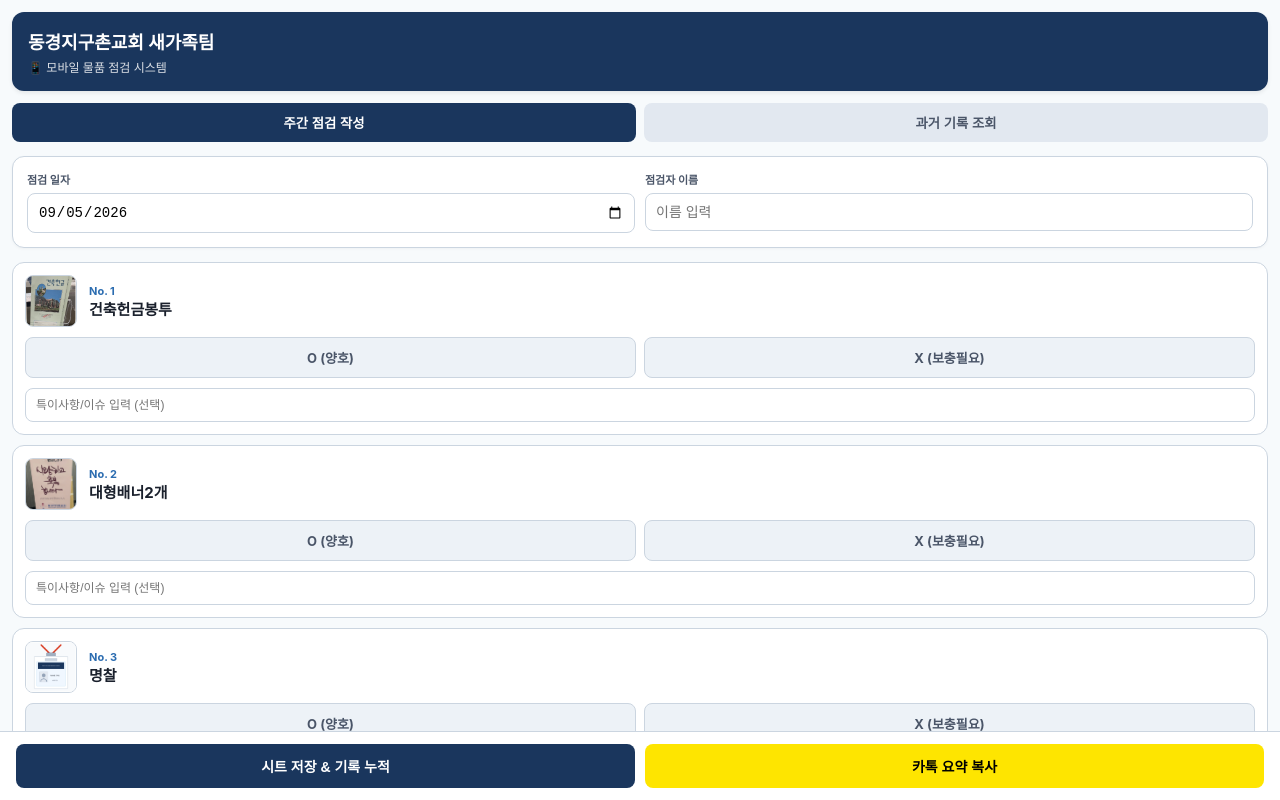
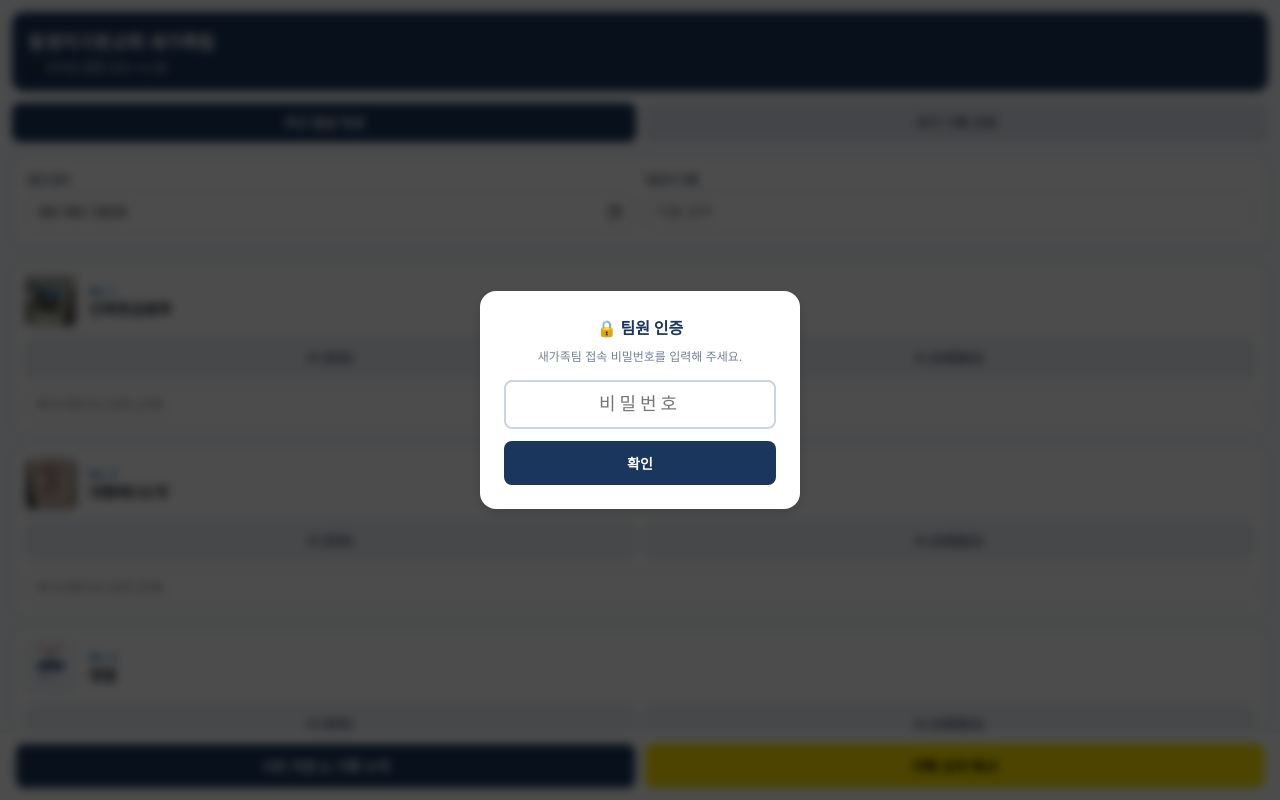
Before and after one commit to danielchung-jp/church-welcome-checklist, a plain HTML site: page index.html in a window 1280 px wide. Shown: the top 800 px of the page. Drawn offline with Linux system fonts and the light colour scheme.

Commit message:
Add files via upload

```diff
--- a/index.html
+++ b/index.html
@@ -21,6 +21,51 @@
             color: var(--text);
             padding: 12px;
             padding-bottom: 90px;
+        }
+
+        /* 비밀번호 모달 스타일 */
+        #auth-modal {
+            position: fixed;
+            top: 0; left: 0; right: 0; bottom: 0;
+            background: rgba(0, 0, 0, 0.7);
+            backdrop-filter: blur(5px);
+            display: flex;
+            align-items: center;
+            justify-content: center;
+            z-index: 1000;
+        }
+        .auth-card {
+            background: white;
+            padding: 24px;
+            border-radius: 16px;
+            width: 85%;
+            max-width: 320px;
+            text-align: center;
+            box-shadow: 0 4px 12px rgba(0,0,0,0.15);
+        }
+        .auth-card h2 { font-size: 16px; color: var(--primary); margin-bottom: 8px; }
+        .auth-card p { font-size: 12px; color: #718096; margin-bottom: 16px; }
+        .auth-card input {
+            width: 100%;
+            padding: 12px;
+            font-size: 18px;
+            text-align: center;
+            letter-spacing: 4px;
+            border: 2px solid var(--border);
+            border-radius: 8px;
+            margin-bottom: 12px;
+            outline: none;
+        }
+        .auth-card button {
+            width: 100%;
+            padding: 12px;
+            background: var(--primary);
+            color: white;
+            border: none;
+            border-radius: 8px;
+            font-size: 14px;
+            font-weight: bold;
+            cursor: pointer;
         }
 
         header {
@@ -149,6 +194,16 @@
 </head>
 <body>
 
+    <!-- 비밀번호 인증 팝업 -->
+    <div id="auth-modal">
+        <div class="auth-card">
+            <h2>🔒 팀원 인증</h2>
+            <p>새가족팀 접속 비밀번호를 입력해 주세요.</p>
+            <input type="password" id="input-password" placeholder="비밀번호" maxlength="10">
+            <button onclick="checkPassword()">확인</button>
+        </div>
+    </div>
+
     <header>
         <h1>동경지구촌교회 새가족팀</h1>
         <p>📱 모바일 물품 점검 시스템</p>
@@ -186,9 +241,28 @@
     </div>
 
     <script>
+        // ★ 비밀번호가 1225로 설정되었습니다 ★
+        const SITE_PASSWORD = "1225";
         const GOOGLE_SCRIPT_URL = "https://script.google.com/macros/s/AKfycbxo_7q1JFu4vMux_t4BeQiAfrKIDQwR9-j7GBg8oSmj3-x23IUTEPQx3XJIASmv8gup/exec";
 
-        // 주일헌금(22번), 감사헌금(23번) 포함 총 23개 항목
+        // 접속 인증 확인
+        window.addEventListener('DOMContentLoaded', () => {
+            if (localStorage.getItem('auth_passed') === 'true') {
+                document.getElementById('auth-modal').style.display = 'none';
+            }
+        });
+
+        function checkPassword() {
+            const input = document.getElementById('input-password').value;
+            if (input === SITE_PASSWORD) {
+                localStorage.setItem('auth_passed', 'true');
+                document.getElementById('auth-modal').style.display = 'none';
+            } else {
+                alert('비밀번호가 올바르지 않습니다.');
+                document.getElementById('input-password').value = '';
+            }
+        }
+
         const items = [
             { id: 1, name: "건축헌금봉투", img: "images/1.jpg" },
             { id: 2, name: "대형배너2개", img: "images/2.jpg" },
@@ -278,14 +352,21 @@
                 return;
             }
 
+            const filteredItems = items.map(item => ({
+                name: item.name,
+                status: statusData[item.id] || '-',
+                memo: document.getElementById(`memo-${item.id}`).value.trim()
+            })).filter(item => item.status === 'X' || item.memo !== '');
+
+            if (filteredItems.length === 0) {
+                alert('특이사항(X 또는 메모)이 있는 항목이 없습니다. 모든 물품이 양호하면 시트에 저장할 내역이 없습니다.');
+                return;
+            }
+
             const payload = {
                 date: date,
                 checker: name,
-                items: items.map(item => ({
-                    name: item.name,
-                    status: statusData[item.id] || '-',
-                    memo: document.getElementById(`memo-${item.id}`).value.trim()
-                }))
+                items: filteredItems
             };
 
             fetch(GOOGLE_SCRIPT_URL, {
@@ -294,7 +375,7 @@
                 headers: { 'Content-Type': 'application/json' },
                 body: JSON.stringify(payload)
             }).then(() => {
-                alert('구글 시트에 점검 기록이 누적 저장되었습니다!');
+                alert('구글 시트에 특이사항 점검 기록이 누적 저장되었습니다!');
             }).catch(err => alert('저장 실패: ' + err));
         }
 
```
